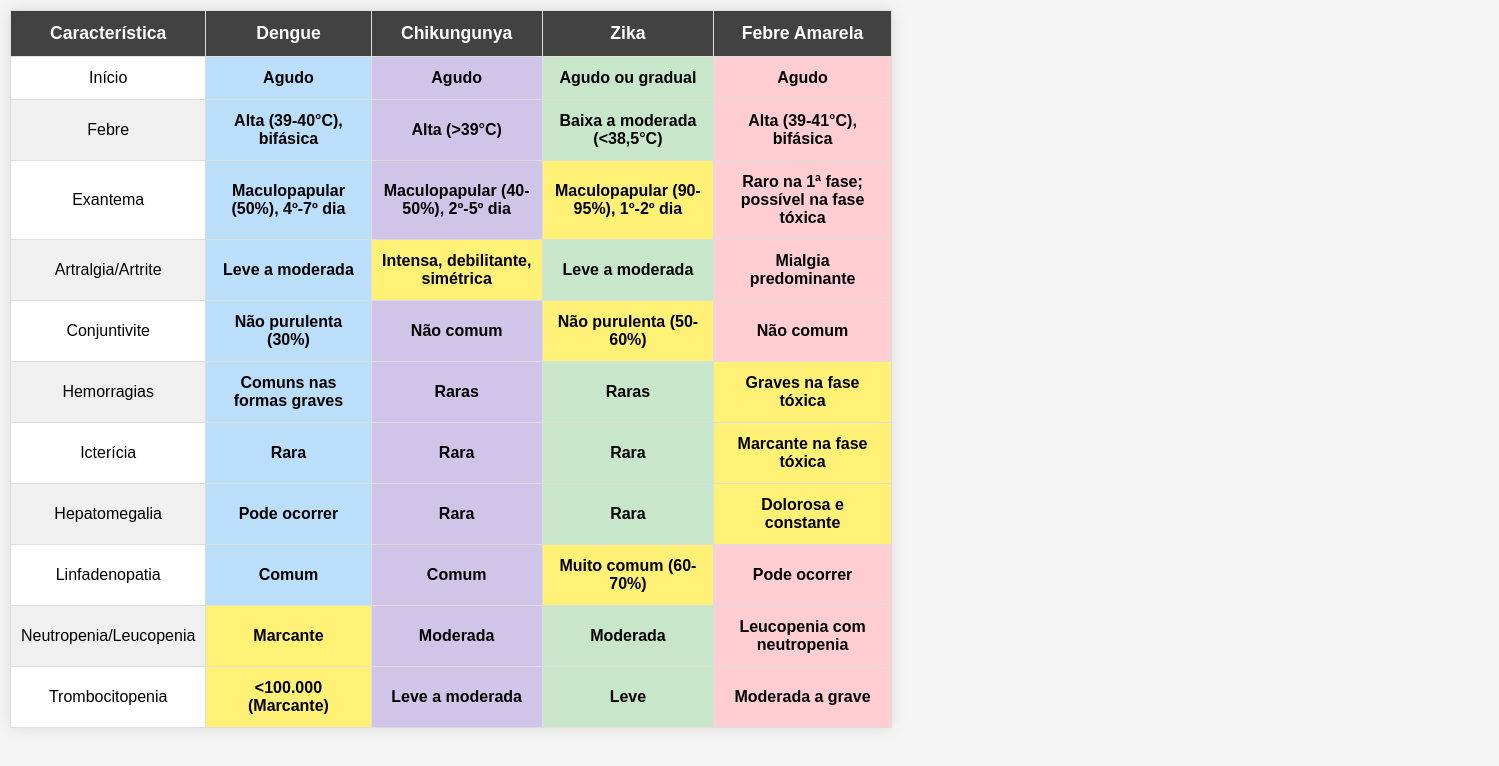
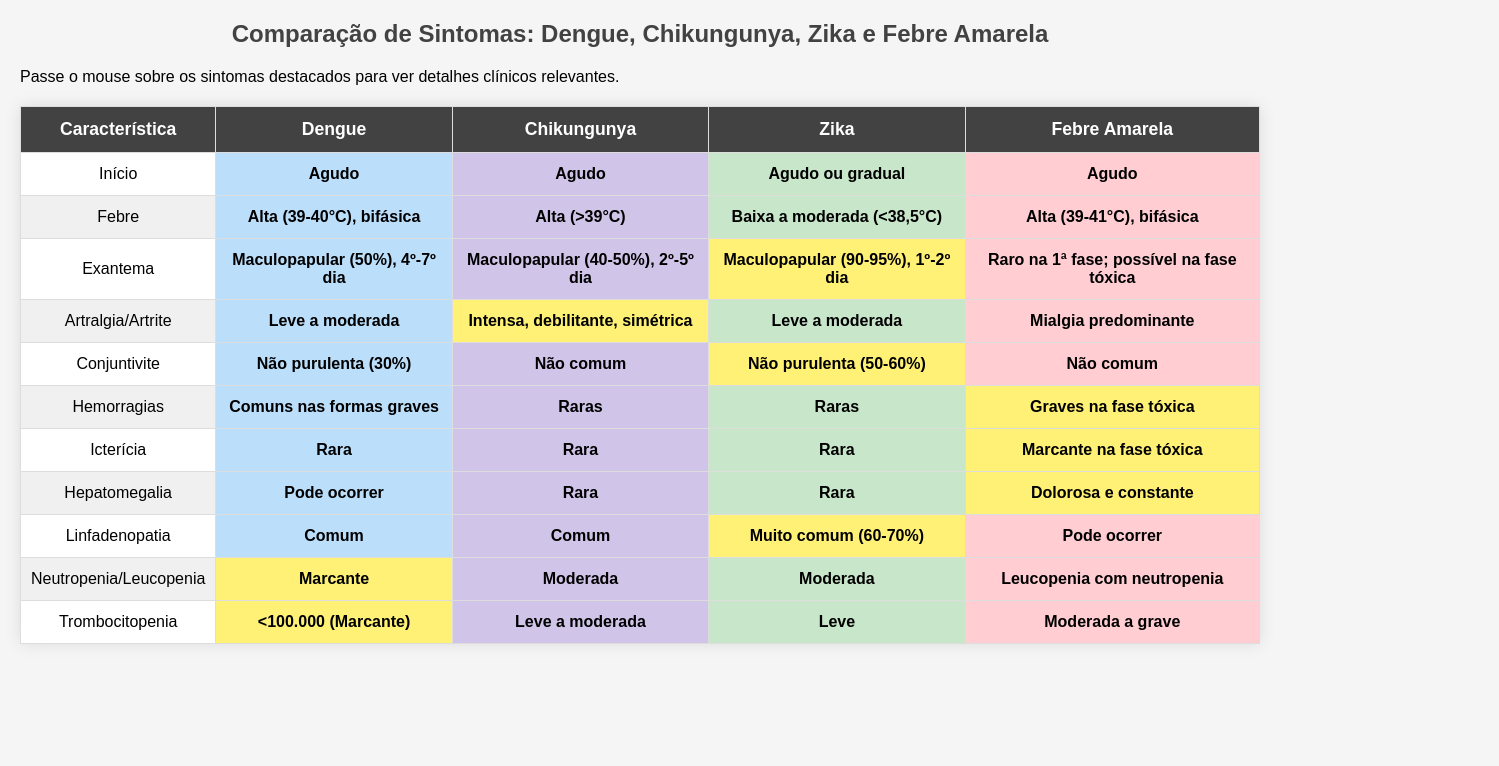
Before and after one commit to jairobfs/Comparativas-das-Principais-Arboviroses, a plain HTML site: page index.html in a window 1280 px wide. Shown: the whole page, 1499 px wide, since content can reach past the window. Drawn offline with Linux system fonts and the light colour scheme.

Commit message:
Update index.html

```diff
--- a/index.html
+++ b/index.html
@@ -6,7 +6,7 @@
 <style>
     body {
         font-family: Arial, sans-serif;
-        margin: 10px;
+        margin: 20px;
         background-color: #f5f5f5;
     }
     h2 {
@@ -14,11 +14,11 @@
         color: #424242;
     }
     table {
-        width: 70%;
+        width: 100%;
         border-collapse: collapse;
         box-shadow: 0 0 15px rgba(0,0,0,0.1);
         background-color: #fff;
-        margin-top: 10px;
+        margin-top: 20px;
     }
     th, td {
         padding: 12px 10px;
@@ -71,6 +71,9 @@
 </style>
 </head>
 <body>
+
+<h2>Comparação de Sintomas: Dengue, Chikungunya, Zika e Febre Amarela</h2>
+<p>Passe o mouse sobre os sintomas destacados para ver detalhes clínicos relevantes.</p>
 
 <table>
 <thead>
```
